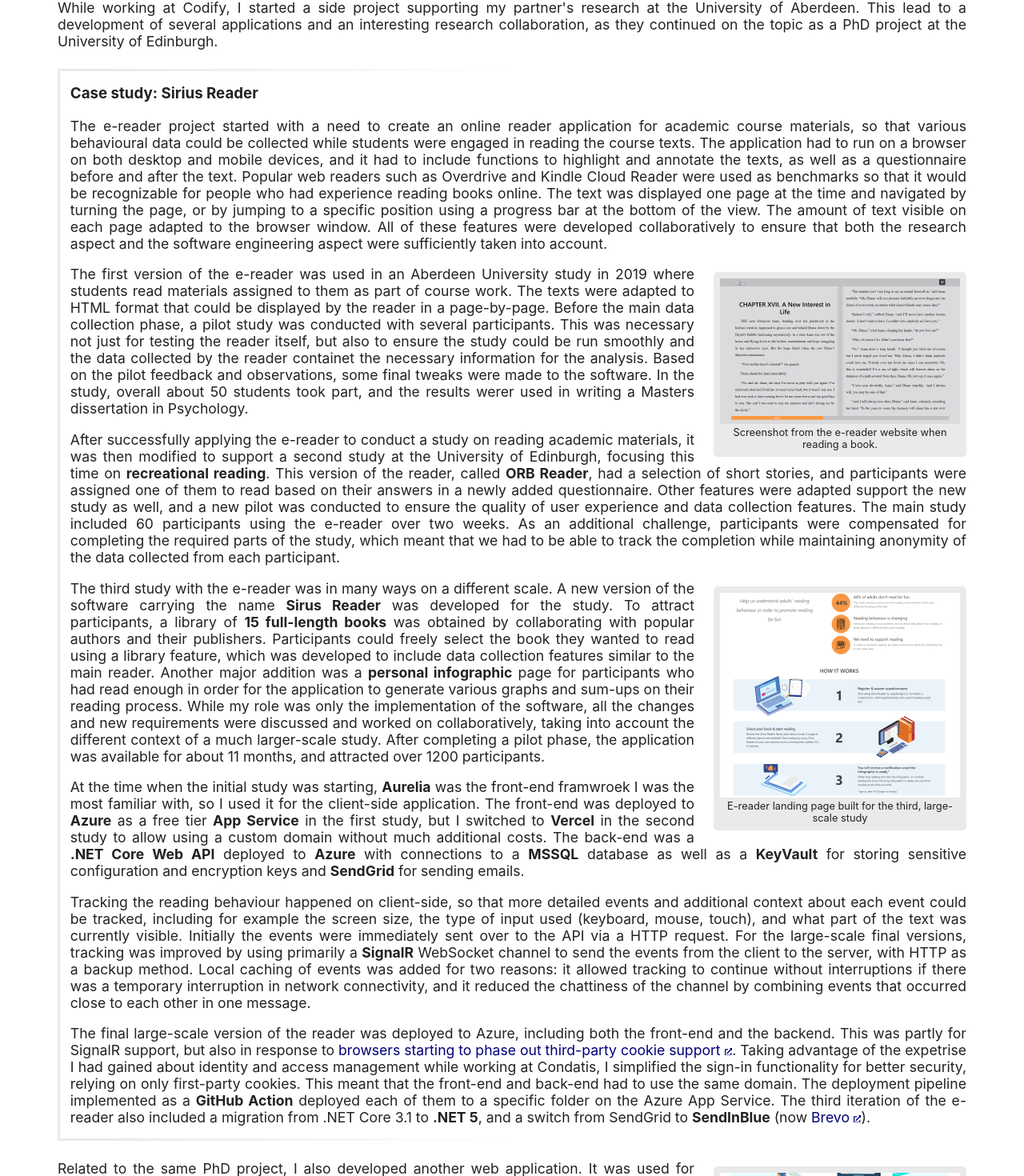
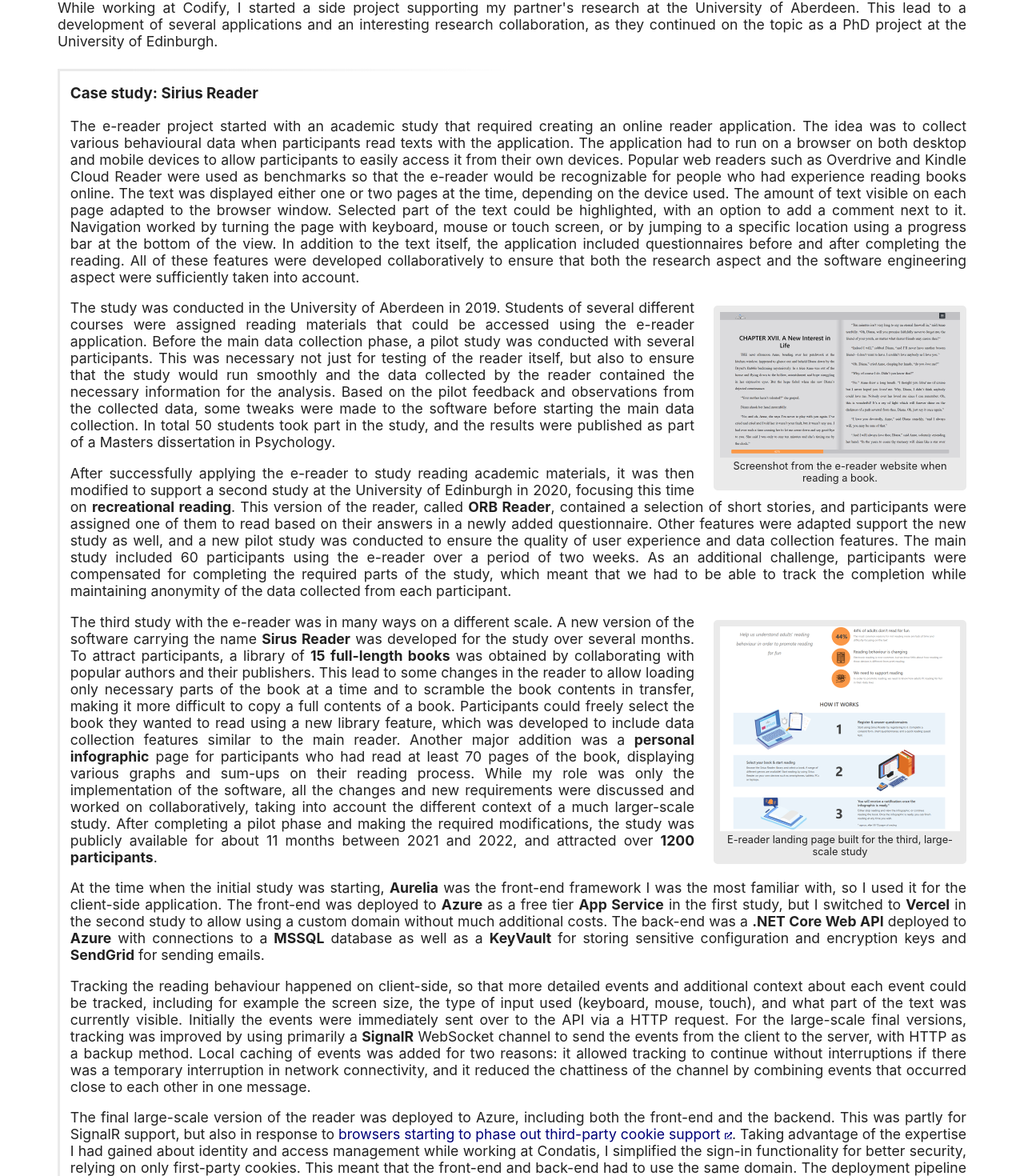
Before and after one commit to vuorinem/mikko.vuorinen.info, a Next.js app: page /narrative-cv in a window 1280 px wide. Shown: the part 9311-10781 px from the top of the page at 80% size. Built offline with nearby package versions, Linux system fonts and the light colour scheme; a web font is replaced by a local one.

Commit message:
Edit Sirius Reader section in CV based on feedback

```diff
--- a/app/narrative-cv/page.tsx
+++ b/app/narrative-cv/page.tsx
@@ -294,7 +294,7 @@
             <section id="casestudy-siriusreader" className={styles.caseStudy}>
                 <h3>Case study: Sirius Reader</h3>
                 <p>
-                    The e-reader project started with a need to create an online reader application for academic course materials, so that various behavioural data could be collected while students were engaged in reading the course texts. The application had to run on a browser on both desktop and mobile devices, and it had to include functions to highlight and annotate the texts, as well as a questionnaire before and after the text. Popular web readers such as Overdrive and Kindle Cloud Reader were used as benchmarks so that it would be recognizable for people who had experience reading books online. The text was displayed one page at the time and navigated by turning the page, or by jumping to a specific position using a progress bar at the bottom of the view. The amount of text visible on each page adapted to the browser window. All of these features were developed collaboratively to ensure that both the research aspect and the software engineering aspect were sufficiently taken into account.
+                    The e-reader project started with an academic study that required creating an online reader application. The idea was to collect various behavioural data when participants read texts with the application. The application had to run on a browser on both desktop and mobile devices to allow participants to easily access it from their own devices. Popular web readers such as Overdrive and Kindle Cloud Reader were used as benchmarks so that the e-reader would be recognizable for people who had experience reading books online. The text was displayed either one or two pages at the time, depending on the device used. The amount of text visible on each page adapted to the browser window. Selected part of the text could be highlighted, with an option to add a comment next to it. Navigation worked by turning the page with keyboard, mouse or touch screen, or by jumping to a specific location using a progress bar at the bottom of the view. In addition to the text itself, the application included questionnaires before and after completing the reading. All of these features were developed collaboratively to ensure that both the research aspect and the software engineering aspect were sufficiently taken into account.
                 </p>
                 <div className={styles.borderedImage}>
                     <Image
@@ -303,10 +303,10 @@
                     <p>Screenshot from the e-reader website when reading a book.</p>
                 </div>
                 <p>
-                    The first version of the e-reader was used in an Aberdeen University study in 2019 where students read materials assigned to them as part of course work. The texts were adapted to HTML format that could be displayed by the reader in a page-by-page. Before the main data collection phase, a pilot study was conducted with several participants. This was necessary not just for testing the reader itself, but also to ensure the study could be run smoothly and the data collected by the reader containet the necessary information for the analysis. Based on the pilot feedback and observations, some final tweaks were made to the software. In the study, overall about 50 students took part, and the results werer used in writing a Masters dissertation in Psychology.
+                    The study was conducted in the University of Aberdeen in 2019. Students of several different courses were assigned reading materials that could be accessed using the e-reader application. Before the main data collection phase, a pilot study was conducted with several participants. This was necessary not just for  testing of the reader itself, but also to ensure that the study would run smoothly and the data collected by the reader contained the necessary information for the analysis. Based on the pilot feedback and observations from the collected data, some tweaks were made to the software before starting the main data collection. In total 50 students took part in the study, and the results were published as part of a Masters dissertation in Psychology.
                 </p>
                 <p>
-                    After successfully applying the e-reader to conduct a study on reading academic materials, it was then modified to support a second study at the University of Edinburgh, focusing this time on <b>recreational reading</b>. This version of the reader, called <b>ORB Reader</b>, had a selection of short stories, and participants were assigned one of them to read based on their answers in a newly added questionnaire. Other features were adapted support the new study as well, and a new pilot was conducted to ensure the quality of user experience and data collection features. The main study included 60 participants using the e-reader over two weeks. As an additional challenge, participants were compensated for completing the required parts of the study, which meant that we had to be able to track the completion while maintaining anonymity of the data collected from each participant.
+                    After successfully applying the e-reader to study reading academic materials, it was then modified to support a second study at the University of Edinburgh in 2020, focusing this time on <b>recreational reading</b>. This version of the reader, called <b>ORB Reader</b>, contained a selection of short stories, and participants were assigned one of them to read based on their answers in a newly added questionnaire. Other features were adapted support the new study as well, and a new pilot study was conducted to ensure the quality of user experience and data collection features. The main study included 60 participants using the e-reader over a period of two weeks. As an additional challenge, participants were compensated for completing the required parts of the study, which meant that we had to be able to track the completion while maintaining anonymity of the data collected from each participant.
                 </p>
                 <div className={styles.borderedImage}>
                     <Image
@@ -315,16 +315,16 @@
                     <p>E-reader landing page built for the third, large-scale study</p>
                 </div>
                 <p>
-                    The third study with the e-reader was in many ways on a different scale. A new version of the software carrying the name <b>Sirus Reader</b> was developed for the study. To attract participants, a library of <b>15 full-length books</b> was obtained by collaborating with popular authors and their publishers. Participants could freely select the book they wanted to read using a library feature, which was developed to include data collection features similar to the main reader. Another major addition was a <b>personal infographic</b> page for participants who had read enough in order for the application to generate various graphs and sum-ups on their reading process. While my role was only the implementation of the software, all the changes and new requirements were discussed and worked on collaboratively, taking into account the different context of a much larger-scale study. After completing a pilot phase, the application was available for about 11 months, and attracted over 1200 participants.
+                    The third study with the e-reader was in many ways on a different scale. A new version of the software carrying the name <b>Sirus Reader</b> was developed for the study over several months. To attract participants, a library of <b>15 full-length books</b> was obtained by collaborating with popular authors and their publishers. This lead to some changes in the reader to allow loading only necessary parts of the book at a time and to scramble the book contents in transfer, making it more difficult to copy a full contents of a book. Participants could freely select the book they wanted to read using a new library feature, which was developed to include data collection features similar to the main reader. Another major addition was a <b>personal infographic</b> page for participants who had read at least 70 pages of the book, displaying various graphs and sum-ups on their reading process. While my role was only the implementation of the software, all the changes and new requirements were discussed and worked on collaboratively, taking into account the different context of a much larger-scale study. After completing a pilot phase and making the required modifications, the study was publicly available for about 11 months between 2021 and 2022, and attracted over <b>1200 participants</b>.
                 </p>
                 <p>
-                    At the time when the initial study was starting, <b>Aurelia</b> was the front-end framwroek I was the most familiar with, so I used it for the client-side application. The front-end was deployed to <b>Azure</b> as a free tier <b>App Service</b> in the first study, but I switched to <b>Vercel</b> in the second study to allow using a custom domain without much additional costs. The back-end was a <b>.NET Core Web API</b> deployed to <b>Azure</b> with connections to a <b>MSSQL</b> database as well as a <b>KeyVault</b> for storing sensitive configuration and encryption keys and <b>SendGrid</b> for sending emails.
+                    At the time when the initial study was starting, <b>Aurelia</b> was the front-end framework I was the most familiar with, so I used it for the client-side application. The front-end was deployed to <b>Azure</b> as a free tier <b>App Service</b> in the first study, but I switched to <b>Vercel</b> in the second study to allow using a custom domain without much additional costs. The back-end was a <b>.NET Core Web API</b> deployed to <b>Azure</b> with connections to a <b>MSSQL</b> database as well as a <b>KeyVault</b> for storing sensitive configuration and encryption keys and <b>SendGrid</b> for sending emails.
                 </p>
                 <p>
                     Tracking the reading behaviour happened on client-side, so that more detailed events and additional context about each event could be tracked, including for example the screen size, the type of input used (keyboard, mouse, touch), and what part of the text was currently visible. Initially the events were immediately sent over to the API via a HTTP request. For the large-scale final versions, tracking was improved by using primarily a <b>SignalR</b> WebSocket channel to send the events from the client to the server, with HTTP as a backup method. Local caching of events was added for two reasons: it allowed tracking to continue without interruptions if there was a temporary interruption in network connectivity, and it reduced the chattiness of the channel by combining events that occurred close to each other in one message.
                 </p>
                 <p>
-                    The final large-scale version of the reader was deployed to Azure, including both the front-end and the backend. This was partly for SignalR support, but also in response to <ExternalLink href="https://developer.chrome.com/en/docs/privacy-sandbox/third-party-cookie-phase-out/">browsers starting to phase out third-party cookie support</ExternalLink>. Taking advantage of the expetrise I had gained about identity and access management while working at Condatis, I simplified the sign-in functionality for better security, relying on only first-party cookies. This meant that the front-end and back-end had to use the same domain. The deployment pipeline implemented as a <b>GitHub Action</b> deployed each of them to a specific folder on the Azure App Service. The third iteration of the e-reader also included a migration from .NET Core 3.1 to <b>.NET 5</b>, and a switch from SendGrid to <b>SendInBlue</b> (now <ExternalLink href="https://www.brevo.com/">Brevo</ExternalLink>).
+                    The final large-scale version of the reader was deployed to Azure, including both the front-end and the backend. This was partly for SignalR support, but also in response to <ExternalLink href="https://developer.chrome.com/en/docs/privacy-sandbox/third-party-cookie-phase-out/">browsers starting to phase out third-party cookie support</ExternalLink>. Taking advantage of the expertise I had gained about identity and access management while working at Condatis, I simplified the sign-in functionality for better security, relying on only first-party cookies. This meant that the front-end and back-end had to use the same domain. The deployment pipeline implemented as a <b>GitHub Action</b> deployed each of them to a specific folder on the Azure App Service. The third iteration of the e-reader also included a migration from .NET Core 3.1 to <b>.NET 5</b>, and a switch from SendGrid to <b>SendInBlue</b> (now <ExternalLink href="https://www.brevo.com/">Brevo</ExternalLink>).
                 </p>
             </section>
 
@@ -336,10 +336,10 @@
                     <p>Kindle study landing page with instructions</p>
                 </div>
                 <p>
-                    Related to the same PhD project, I also developed another web application. It was used for collecting data from participants who agreed to donate their Kindle reading logs for the research. Once the correct log file was uploaded, the application parsed some basic details from it and asked additional questions about the books that the participant had spend the most time with. The application was buit with <b>Blazor WebAssembly</b> and deployed to <b>Azure</b>, benefiting from services such as <b>Blob Storage</b>, <b>Table Storage</b> and <b>Key Vault</b>. Similarly to the e-reader, the development was done in collaboration with the researcher.
+                    Related to the same PhD project, I developed another web application. It was used for collecting data from participants who agreed to donate their Amazon Kindle reading logs for the research. Once the correct log file was uploaded, the application parsed some basic details from it, combined it to  and asked additional questions about the books that the participant had spend the most time with. The application was buit with <b>Blazor WebAssembly</b> and deployed to <b>Azure</b>, benefiting from services such as <b>Blob Storage</b>, <b>Table Storage</b> and <b>Key Vault</b>. Similarly to the e-reader, the development was done in collaboration with the researcher.
                 </p>
                 <p>
-                    After the data collection for the projects had completed and the applications were no longer used, I set up simplified versions to be used for demonstrating their functionality and design. The goal of these preview versions was to allow showing the application without having to set up a whole new environmet each time, while keeping the running costs minimal, ideally free. I decided to use <b>Vercel</b> to run the front-end. I created a stub API for the e-reader using <b>Edge Functions</b> to allow myself to learn something new along the way.
+                    After the data collection for the projects was completed and the applications were no longer used, I set up simplified versions for demonstrating their functionality and design. The goal of these preview versions was to allow showing the application without having to set up a whole new environment each time, while keeping the running costs minimal, ideally free. I decided to use <b>Vercel</b> to run the front-end. I created a stub API for the e-reader using <b>Edge Functions</b> to allow myself to learn something new along the way.
                 </p>
             </section>
 
```
